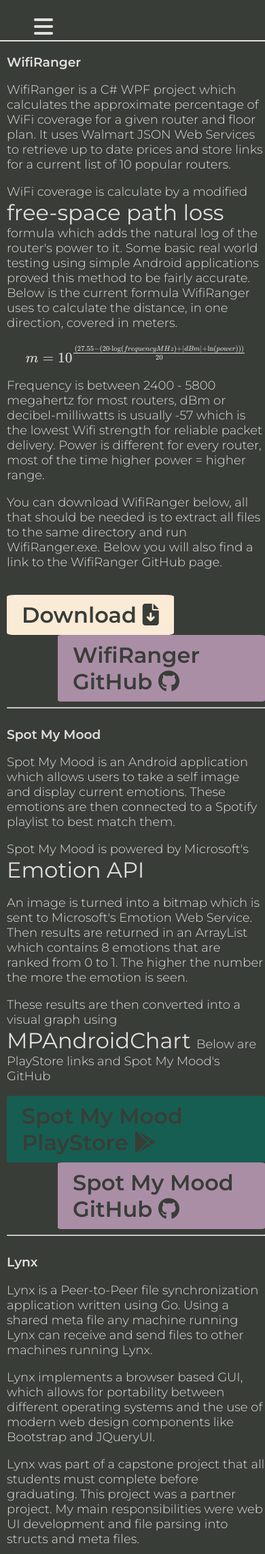
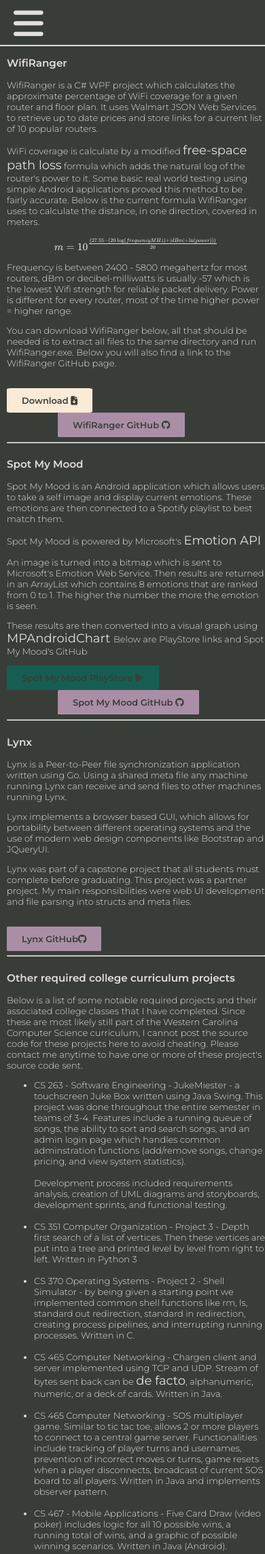
Before and after one commit to maxkernchen/maxkernchen.github.io, a PHP site: page /projects.html in a window 390 px wide. Shown: the top 2286 px of the page at 68% size. Run offline with PHP 8.4, Linux system fonts and the light colour scheme; some libraries are stand-ins or nearby versions.

Commit message:
changes for mobile view

```diff
--- a/projects.html
+++ b/projects.html
@@ -13,11 +13,11 @@
   <body id="project-container">
 
       <div class="project-menu">
-        <a href="#" id="collapsed-menu" class="link dark toggle collapsed"><i class="fas fa-bars"></i></a>
+        <a href="#" id="collapsed-menu" class="link project toggle collapsed project"><i class="fas fa-bars"></i></a>
         <nav>
-          <ul id="menu-list" class="menu dark">
-            <li class="menu-item"><a href="index.html" class="link dark"><i class="fa fa-home"></i>Home</a></li>
-            <li class="menu-item"><a href="https://github.com/maxkernchen" class="link dark"><i class="fa fa-github"></i>Github</a></li>
+          <ul id="menu-list" class="menu project">
+            <li class="menu-item project"><a href="index.html" class="large link project "><i class="fa fa-home"></i>Home</a></li>
+            <li class="menu-item project"><a href="https://github.com/maxkernchen" class="link project large"><i class="fa fa-github"></i>Github</a></li>
           </ul>
         </nav>
 
@@ -48,7 +48,7 @@
         </p>
 
           <p id='wifiranger_calc' class="project-p"> WiFi coverage is calculate by a modified
-            <a class="link dark" href ="https://en.wikipedia.org/wiki/Free-space_path_loss#Free-space_path_loss_in_decibels">
+            <a class="link project" href ="https://en.wikipedia.org/wiki/Free-space_path_loss#Free-space_path_loss_in_decibels">
               free-space path loss</a> formula which adds the natural log of the router's power to it.
               Some basic real world testing using simple Android applications proved this method to be fairly accurate. Below is the current formula
                WifiRanger uses to calculate the distance, in one direction, covered in meters.
@@ -85,10 +85,10 @@
             <p class="project-p">Spot My Mood is an Android application which allows users to take a self image and display current emotions.
               These emotions are then connected to a Spotify playlist to best match them.
             </p>
-            <p class="project-p">Spot My Mood is powered by Microsoft's <a class="link dark" href="https://azure.microsoft.com/en-us/services/cognitive-services/emotion/">Emotion API </a> </p>
+            <p class="project-p">Spot My Mood is powered by Microsoft's <a class="link project" href="https://azure.microsoft.com/en-us/services/cognitive-services/emotion/">Emotion API </a> </p>
             <p class="project-p">An image is turned into a bitmap which is sent to Microsoft's Emotion Web Service. Then results are returned in an ArrayList which contains 8 emotions that are ranked from 0 to 1.
               The higher the number the more the emotion is seen. </p>
-            <p class="project-p">These results are then converted into a visual graph using <a class="link dark" href="https://github.com/PhilJay/MPAndroidChart" >MPAndroidChart </a>
+            <p class="project-p">These results are then converted into a visual graph using <a class="link project" href="https://github.com/PhilJay/MPAndroidChart" >MPAndroidChart </a>
                Below are PlayStore links and Spot My Mood's GitHub
             </p>
             <a href="https://play.google.com/store/apps/details?id=com.kernchen.spotmymood&hl=en_GB"
@@ -166,7 +166,7 @@
 
               <li>
                   CS 465 Computer Networking - Chargen client and server implemented using TCP and UDP.
-                  Stream of bytes sent back can be <a class="link dark" href ="https://en.wikipedia.org/wiki/Character_Generator_Protocol#Sample_session">de facto</a>,
+                  Stream of bytes sent back can be <a class="link project" href ="https://en.wikipedia.org/wiki/Character_Generator_Protocol#Sample_session">de facto</a>,
                   alphanumeric, numeric, or a deck of cards.
                   Written in Java.
                   </li>
@@ -199,7 +199,7 @@
 
             <ul>
               <li>
-                Reddit Comment Stream - Using the popular social media platform's API named <a class="link dark" href ="https://praw.readthedocs.io/en/latest/">PRAW</a>,
+                Reddit Comment Stream - Using the popular social media platform's API named <a class="link project" href ="https://praw.readthedocs.io/en/latest/">PRAW</a>,
                 I am building a web application which will frequently stream newest comments in a thread.
                 Similar applications have already been built, my plan is to make the experience more simplistic and include full screen functionality.
                 Main usages would be to stream comments from live sports or news events.
--- a/styles.css
+++ b/styles.css
@@ -104,7 +104,7 @@
   background-color: var(--light-gray-color);
 
 }
-.menu.dark{
+.menu.project{
   background-color: var(--off-black-color);
   color: var(--off-white-color);
 }
@@ -218,10 +218,10 @@
   transition: .2s ease-out;
   cursor: pointer;
 }
-.link.dark{
+.link.project{
   color: var(--off-white-color);
 }
-.link.dark:hover{
+.link.project:hover{
   color: var(--accent-color-project);
 }
 
@@ -241,6 +241,9 @@
 
 @media screen and (max-width: 1080px) {
 
+  body{
+    font-size: small;
+  }
   .toggle{
     display: block;
 
@@ -248,7 +251,11 @@
   .collapsed{
     margin-top: 20px;
     margin-left: 40px;
+    font-size: x-large;
+
   }
+
+
   .terminal{
     width: 100%;
   }
@@ -261,7 +268,6 @@
   #project-container{
     display: flex;
     flex-direction: column;
-    max-width: 900px;
 
   }
 
@@ -279,6 +285,10 @@
     padding: 15px;
     margin-left: -50px;
   }
+  .menu-item.project{
+    margin-top: 20px;
+  }
+
   .menu {
     display: none;
     border-radius: 5%;
@@ -286,13 +296,13 @@
     border-style: solid;
     border-color: var(--off-black-color);
     opacity: .8;
-    font-size: xx-large;
     position: absolute;
     z-index: 100;
+  }
+  .menu.project {
+    border-color: var(--off-white-color);
+    min-width: 100px;
 
-  }
-  .menu.dark {
-    border-color: var(--off-white-color);
   }
 
   #project-nav {
@@ -300,38 +310,30 @@
 
   }
   #project-content{
-    display: flex;
+
     margin-left: 0px;
-    flex-direction: column;
+
     border-left: none;
     border-top: 2px solid var(--off-white-color);
     padding-left: 10px;
   }
   .project-menu{
-    display: flex;
-    margin-left: 0px;
-    flex-direction: column;
+    display: block;
     border-left: none;
-    padding-left: 10px;
+    min-height: 50px;
   }
-
   .showing{
     display: block;
   }
-  .project-p{
-    font-size: large;
+  .link.large{
+    font-size: 50px;
   }
-  .hvr-icon-down {
-    font-size: xx-large;
-
+  /* menu bars for project page need to be larger */
+  .collapsed.project{
+    margin-top: 5px;
+    margin-left: 20px;
+    font-size: 50px;
   }
-  .hvr-icon-forward{
-    font-size: xx-large;
-  }
-  .link{
-    font-size: xx-large;
-  }
-
 
 }
 
```
